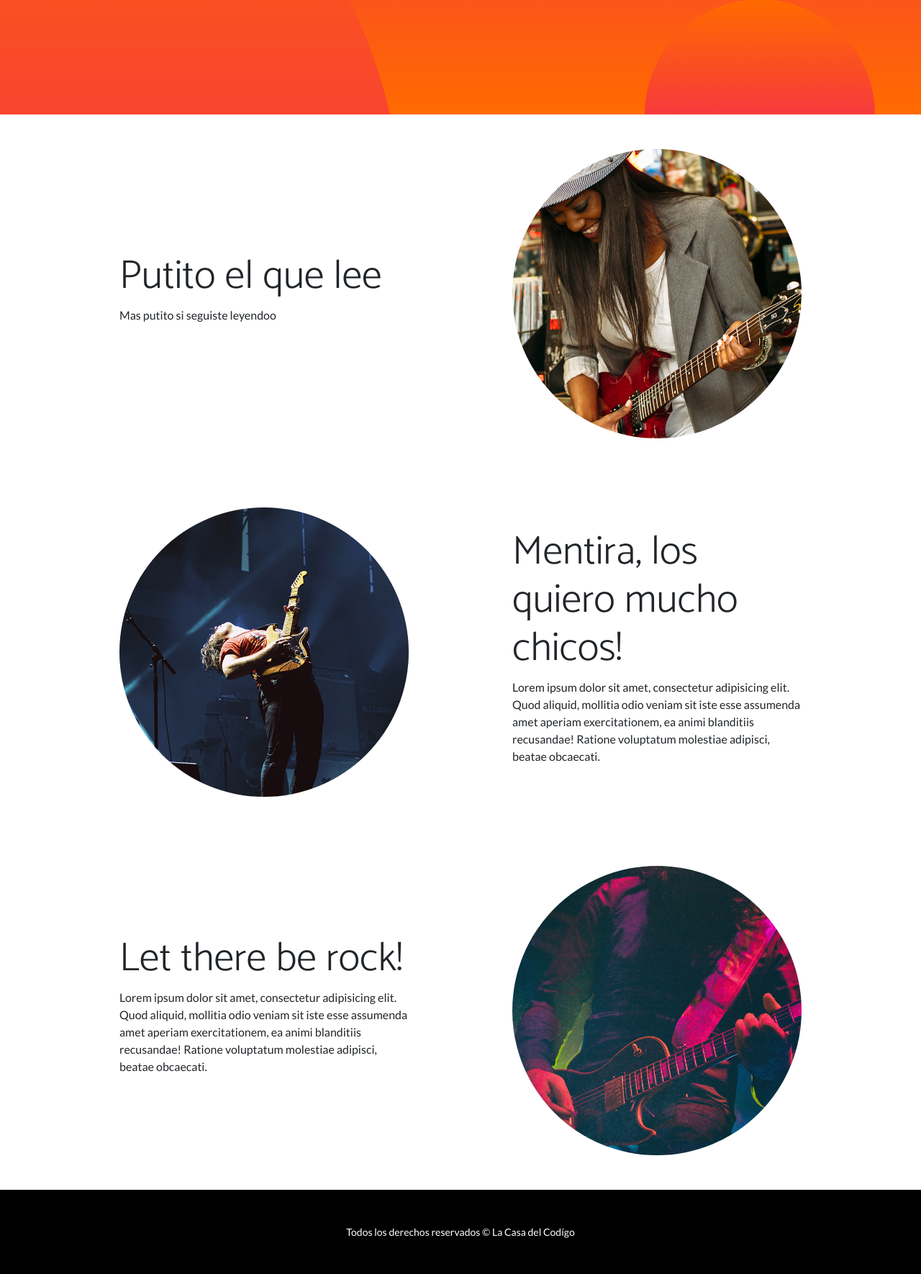
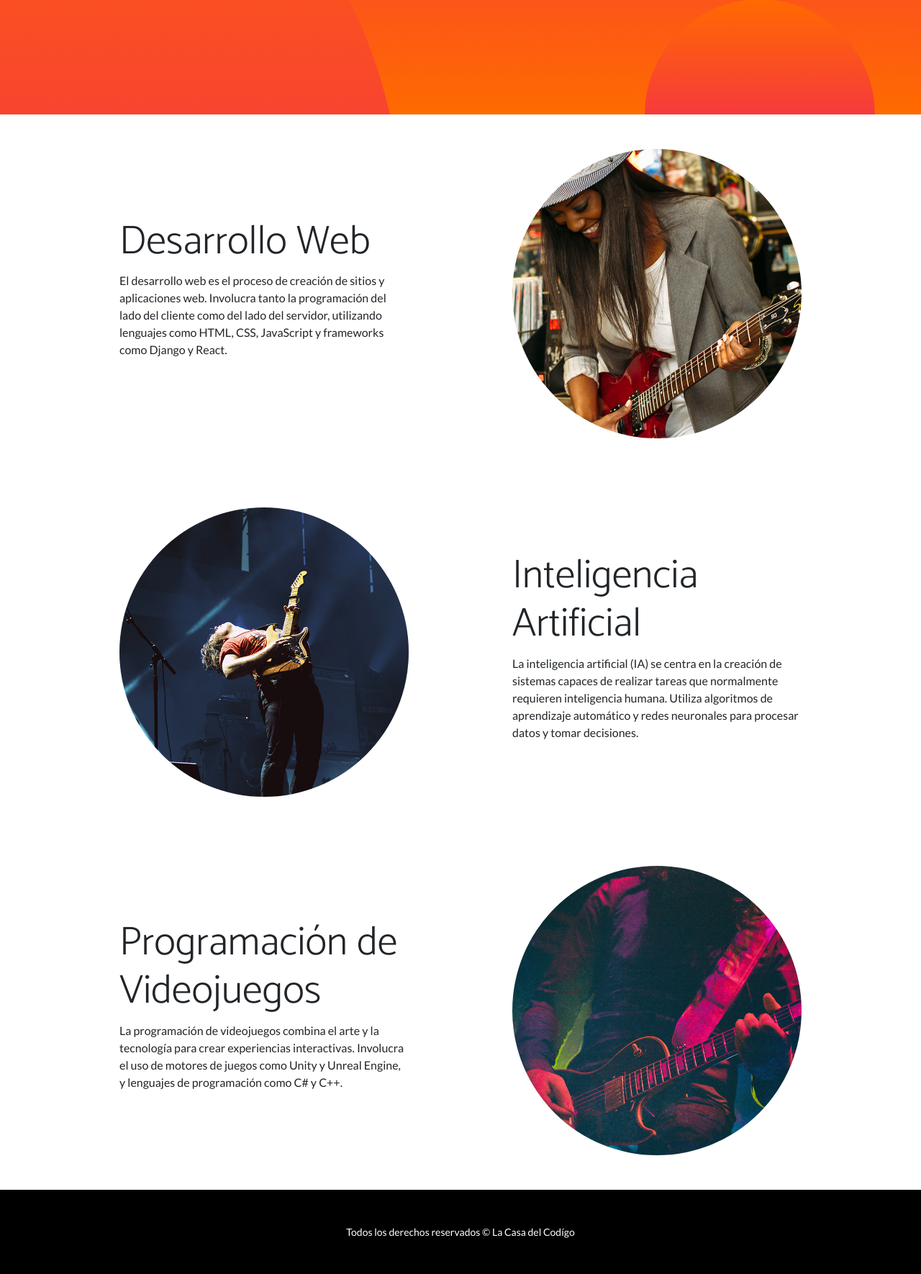
Before and after one commit to ZaftheR/app_coder, a Django app: page / in a window 1280 px wide. Shown: the part 604-2374 px from the top of the page at 72% size. Run offline with Django 5.2, Linux system fonts and the light colour scheme; some libraries are stand-ins or nearby versions.

Commit message:
correcciones y avance

```diff
--- a/AppCoder/templates/AppCoder/index.html
+++ b/AppCoder/templates/AppCoder/index.html
@@ -15,8 +15,8 @@ La casa del Codígo | Inicio
                         </div>
                         <div class="col-lg-6 order-lg-1">
                             <div class="p-5">
-                                <h2 class="display-4">Putito el que lee</h2>
-                                <p>Mas putito si seguiste leyendoo</p>
+                                <h2 class="display-4">Desarrollo Web</h2>
+                                <p>El desarrollo web es el proceso de creación de sitios y aplicaciones web. Involucra tanto la programación del lado del cliente como del lado del servidor, utilizando lenguajes como HTML, CSS, JavaScript y frameworks como Django y React. </p>
                             </div>
                         </div>
                     </div>
@@ -31,8 +31,8 @@ La casa del Codígo | Inicio
                         </div>
                         <div class="col-lg-6">
                             <div class="p-5">
-                                <h2 class="display-4">Mentira, los quiero mucho chicos!</h2>
-                                <p>Lorem ipsum dolor sit amet, consectetur adipisicing elit. Quod aliquid, mollitia odio veniam sit iste esse assumenda amet aperiam exercitationem, ea animi blanditiis recusandae! Ratione voluptatum molestiae adipisci, beatae obcaecati.</p>
+                                <h2 class="display-4">Inteligencia Artificial</h2>
+                                <p>La inteligencia artificial (IA) se centra en la creación de sistemas capaces de realizar tareas que normalmente requieren inteligencia humana. Utiliza algoritmos de aprendizaje automático y redes neuronales para procesar datos y tomar decisiones.</p>
                             </div>
                         </div>
                     </div>
@@ -47,8 +47,8 @@ La casa del Codígo | Inicio
                         </div>
                         <div class="col-lg-6 order-lg-1">
                             <div class="p-5">
-                                <h2 class="display-4">Let there be rock!</h2>
-                                <p>Lorem ipsum dolor sit amet, consectetur adipisicing elit. Quod aliquid, mollitia odio veniam sit iste esse assumenda amet aperiam exercitationem, ea animi blanditiis recusandae! Ratione voluptatum molestiae adipisci, beatae obcaecati.</p>
+                                <h2 class="display-4">Programación de Videojuegos</h2>
+                                <p>La programación de videojuegos combina el arte y la tecnología para crear experiencias interactivas. Involucra el uso de motores de juegos como Unity y Unreal Engine, y lenguajes de programación como C# y C++.</p>
                             </div>
                         </div>
                     </div>
```
